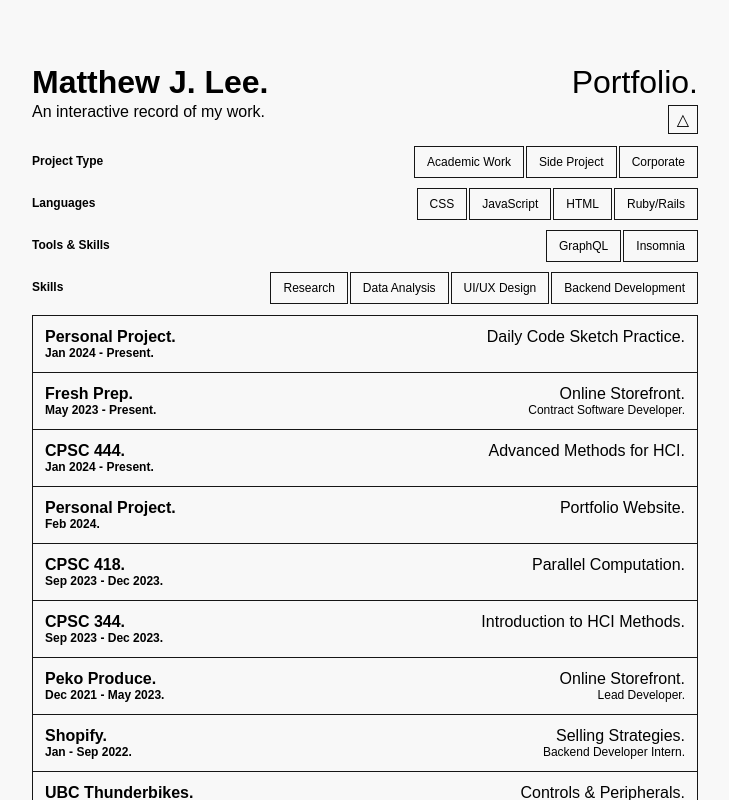
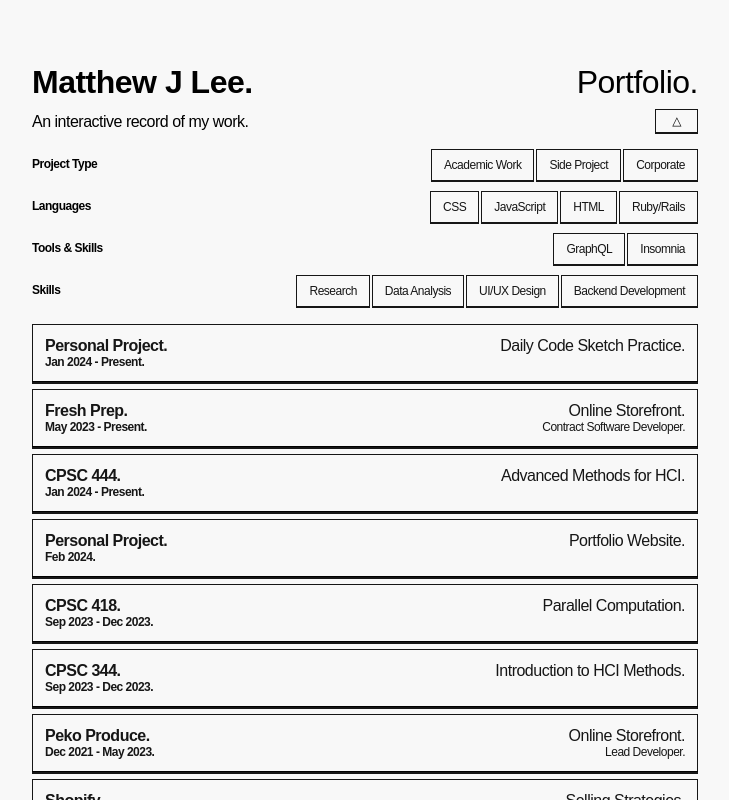
Before and after one commit to matthewlee01/portfolio, a SvelteKit app: page / in a window 1280 px wide. Shown: the top 800 px of the page, without its empty margins (275-1004 px from the left). Built offline with nearby package versions, Linux system fonts and the light colour scheme.

Commit message:
cleanup & safari fixes

```diff
--- a/src/lib/components/Item.svelte
+++ b/src/lib/components/Item.svelte
@@ -71,6 +71,7 @@
 		grid-template-rows: 0fr;
 		color: var(--light);
 		transition: grid-template-rows 0.1s ease-in-out, color 0.5s ease-in-out;
+		margin-bottom: 8px;
 	}
 
 	.collapsible.expanded {
@@ -104,6 +105,8 @@
 		margin-bottom: -1px;
 		margin-top: -1px;
 		padding: 12px;
+		color: var(--dark);
+		box-shadow: 0px 2px 0px 0px var(--dark);
 	}
 
 	.expanded button {
@@ -113,6 +116,7 @@
 
 	button:hover {
 		background-color: var(--light-mid);
+		box-shadow: none;
 	}
 
 	.expanded button:hover {
--- a/src/routes/+page.svelte
+++ b/src/routes/+page.svelte
@@ -55,7 +55,7 @@
 	<div id="container" transition:fade={{ duration: 300 }}>
 		<div class="control panel">
 			<div id="header">
-				<span class="name">Matthew J. Lee.</span>
+				<span><span class="name">Matthew J Lee.</span></span>
 				<span class="title">Portfolio.</span>
 			</div>
 			<div id="info">
@@ -102,6 +102,7 @@
 	:global(*) {
 		box-sizing: border-box;
 		font-family: 'Inter Variable', sans-serif;
+		letter-spacing: -0.5px;
 	}
 
 	:global(body) {
@@ -143,13 +144,13 @@
 
 	#info {
 		display: flex;
-		margin: 4px 0;
+		margin: 8px 0;
 		justify-content: space-between;
 	}
 
 	#info span {
 		font-size: 16px;
-		margin-top: -2px;
+		margin-top: 4px;
 	}
 
 	.collapsible {
@@ -164,8 +165,9 @@
 	}
 
 	#expand {
-		font-size: 16px;
-		padding: 4px 8px;
+		font-size: 12px;
+		padding: 4px 16px;
+		box-shadow: 0px 1px 0px 0px var(--dark);
 	}
 
 	#expand:hover {
@@ -215,6 +217,8 @@
 	.tag {
 		margin-left: 2px;
 		margin-bottom: 2px;
+		color: var(--dark);
+		box-shadow: 0px 1px 0px 0px var(--dark);
 	}
 
 	.tag.selected {
@@ -224,6 +228,7 @@
 
 	.tag:hover {
 		background-color: var(--light-mid);
+		border-bottom: 1px solid var(--dark);
 	}
 
 	.tag.selected:hover {
@@ -231,7 +236,7 @@
 	}
 
 	.data {
-		margin-top: 2px;
+		margin-top: 8px;
 	}
 
 </style>
```
